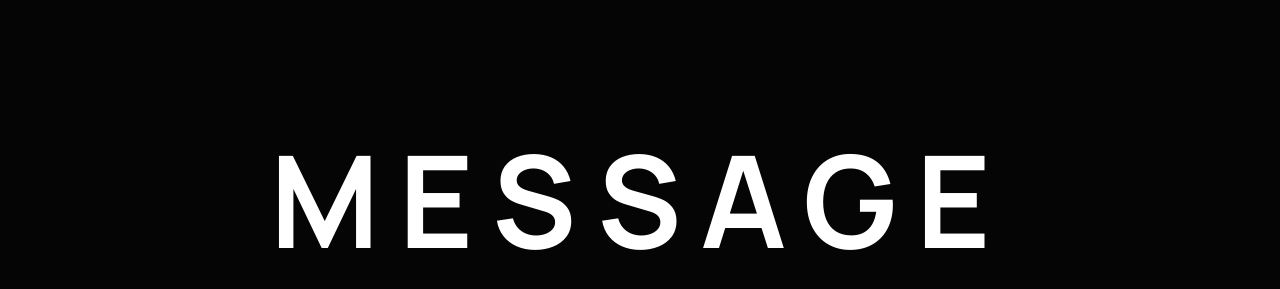
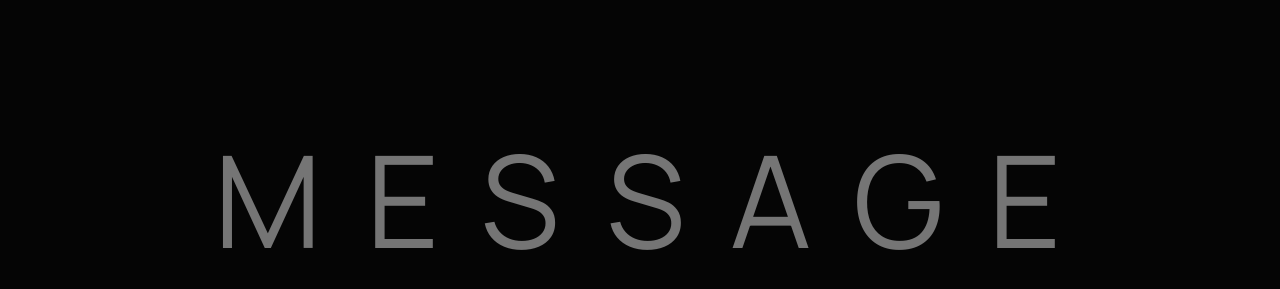
Before and after one commit to Stan2hssn/font-main, a website: page index.html in a window 1280 px wide. Shown: the part 201-490 px from the top of the page. Drawn offline with Linux system fonts and the light colour scheme.

Commit message:
overflow

```diff
--- a/index.html
+++ b/index.html
@@ -88,8 +88,8 @@
 <!----    third page ---->
 <div class="change">
 
-    <h1 id="text">Message</h1>
-    <input id="input" maxlength="7" placeholder="" spellcheck="false" type="text"/>
+    <h1 id="text"></h1>
+    <input id="input" maxlength="7" placeholder="MESSAGE" spellcheck="false" type="text"/>
 
 
 </div>
--- a/src/styles/style.scss
+++ b/src/styles/style.scss
@@ -16,7 +16,7 @@ body {
   font-family: $font;
   width: 100vw;
   height: 100vh;
-  overflow-x: hidden;
+  overflow: hidden;
 }
 
 
```
Also changed, not shown: src/styles/index.css.
